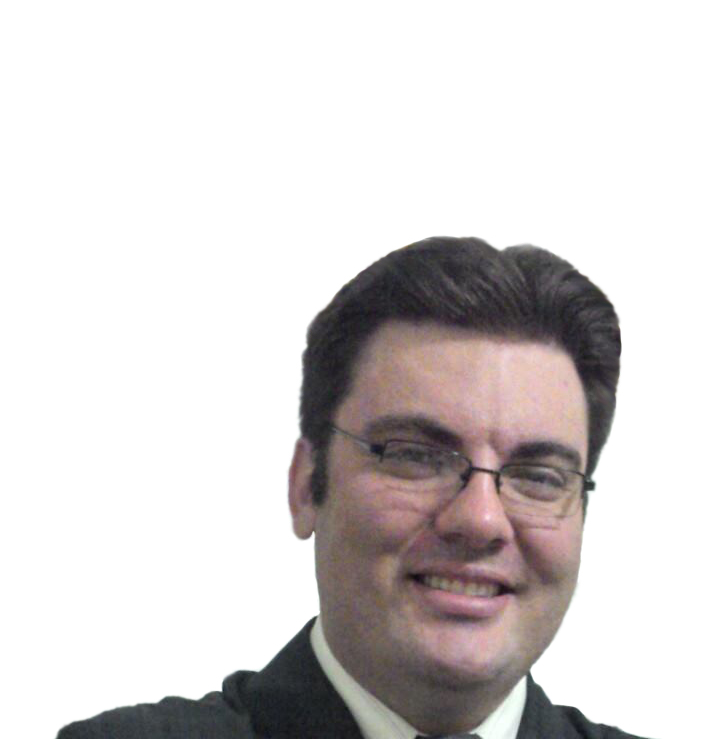
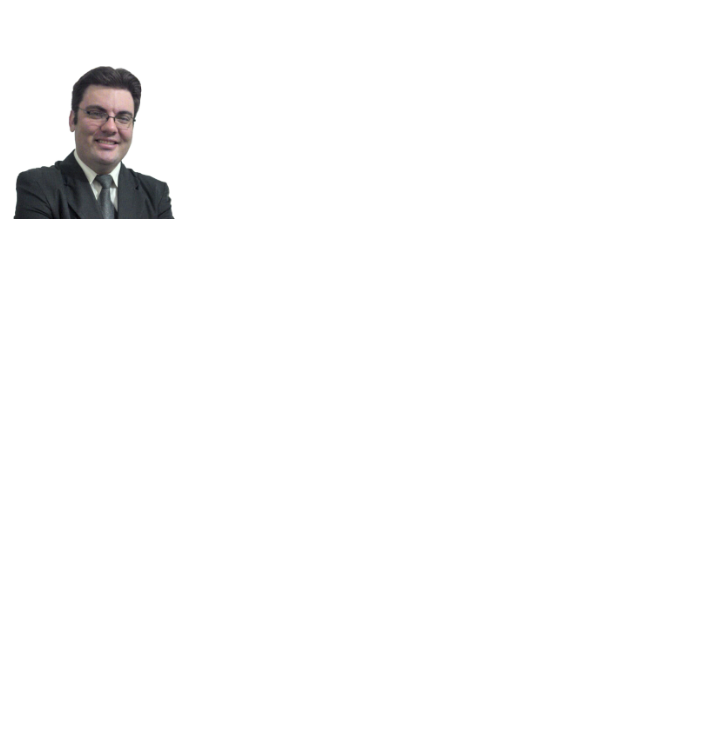
Before and after one commit to guipavinato/guipavinato.github.io, a plain HTML site: page index.html in a window 1280 px wide. Shown: the part 61-800 px from the top of the page, without its empty margins (0-707 px from the left). Drawn offline with Linux system fonts and the light colour scheme.

Commit message:
redimenciona foto

```diff
--- a/index.html
+++ b/index.html
@@ -8,6 +8,6 @@
 </head>
 <body>
     <h1>Guilherme Peinado Pavinato</h1>
-    <img src="/imagens/GUI PROF.jpg" alt="Moço Bonito de terno sorrindo">
+    <img src="/imagens/GUI PROF.jpg" alt="Moço Bonito de terno sorrindo" width="200px">
 </body>
 </html>
```
